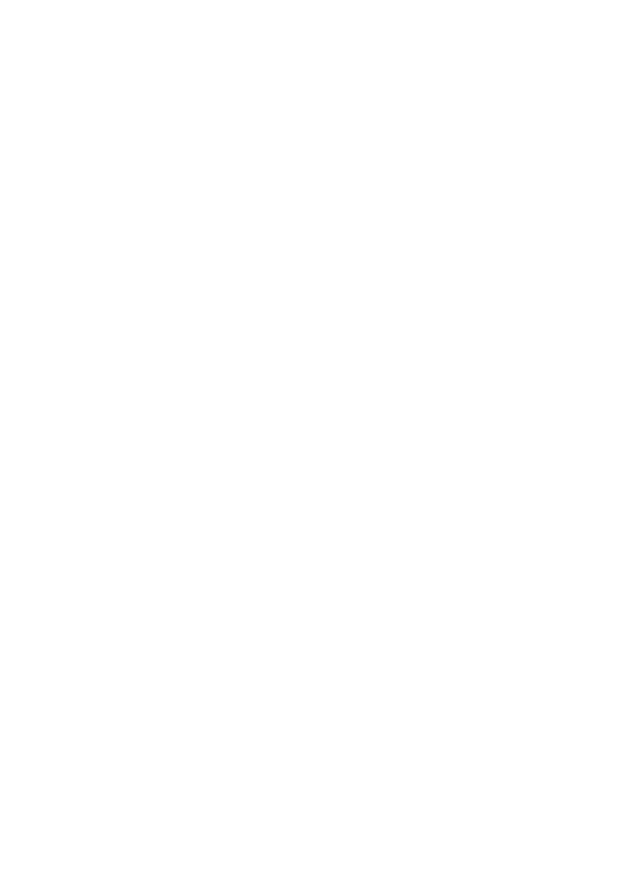
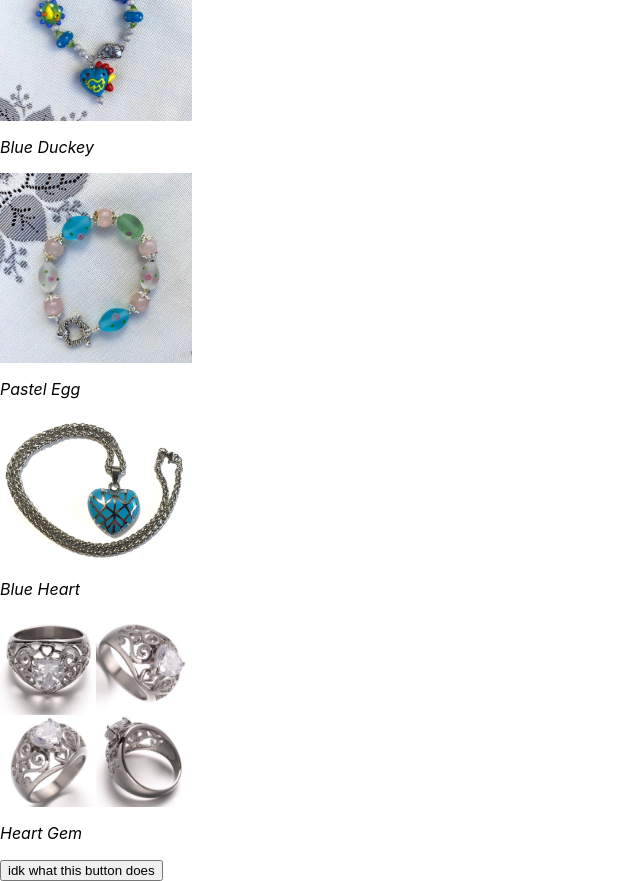
Before and after one commit to maurorosalesjr/Jewelry, a React (Create React App) app: page / in a window 1280 px wide. Shown: the part 140-1021 px from the top of the page, without its empty margins (0-640 px from the left). Before the commit the page ends 800 px from the top, so only its background shows below. Built offline with nearby package versions, Linux system fonts and the light colour scheme.

Commit message:
finished rough draft, and bug fixes, EOD

```diff
--- a/src/components/App.js
+++ b/src/components/App.js
@@ -1,11 +1,13 @@
 import React from "react";
 import Header from "./Header";
+import JewelryControl from "./JewelryControl";
 
 
 function App() {
   return (
     <React.Fragment>
       <Header />
+      <JewelryControl />
     </React.Fragment>
   );
 }
--- a/src/components/Jewelry.js
+++ b/src/components/Jewelry.js
@@ -20,12 +20,12 @@
 }
 
 
-Jewelry.PropTypes = {
+Jewelry.propTypes = {
     category: PropTypes.string.isRequired,
     name: PropTypes.string.isRequired,
     desc: PropTypes.string.isRequired,
     price: PropTypes.number.isRequired,
-    img: PropTypes.string.isRequired,
+    photo: PropTypes.string.isRequired,
     altTag: PropTypes.string.isRequired,
     quantity: PropTypes.number.isRequired,
     id: PropTypes.string,
--- a/src/components/JewelryControl.js
+++ b/src/components/JewelryControl.js
@@ -1,8 +1,7 @@
 import React from "react";
-import Jewelry from "./Jewelry";
-import JewelryCategory from "./JewelryCategory";
+// import JewelryCategory from "./JewelryCategory";
 import JewelryDetail from "./JewelryDetail";
-import JewelryList from "./JewelryList;";
+import JewelryList from "./JewelryList";
 import mainJewelryList from "./MainJewelryList";
 
 class JewelryControl extends React.Component {
@@ -34,18 +33,23 @@
     if (this.state.selectedJewelry != null) {
       currentlyVisibleState = <JewelryDetail jewerly={this.state.selectedJewelry}
                               />
+      buttonText = "Back"
     } else {
       currentlyVisibleState = <JewelryList jewelryList={this.state.mainJewelryList}
                                             onJewelrySelection={this.handleChangingSelectedJewelry} />;
+      buttonText = "idk what this button does"
     }
 
 
     return (
       <React.Fragment>
-
+        {currentlyVisibleState}
+        <button onClick={this.handleClick}>{buttonText}</button>
       </React.Fragment>
     );
   }
 
 
 }
+
+export default JewelryControl;
--- a/src/components/JewelryList.js
+++ b/src/components/JewelryList.js
@@ -13,7 +13,7 @@
                     name={jewelry.name}
                     desc={jewelry.desc}
                     price={jewelry.price}
-                    img={jewelry.img}
+                    photo={jewelry.photo}
                     altTag={jewelry.altTag}
                     quantity={jewelry.quantity}
                     id={jewelry.id}
--- a/src/components/MainJewelryList.js
+++ b/src/components/MainJewelryList.js
@@ -1,8 +1,8 @@
 import { v4 } from "uuid";
-import bracelet1 from "../img/bracelet1.JPEG";
-import bracelet2 from "../img/bracelet2.JPEG";
-import necklace1 from "../img/necklace1.JPEG";
-import ring1 from "../img/ring1.JPEG";
+import bracelet1 from "./../img/bracelet1.JPEG";
+import bracelet2 from "./../img/bracelet2.JPEG";
+import necklace1 from "./../img/necklace1.JPEG";
+import ring1 from "./../img/ring1.JPEG";
 
 
 let mainJewelryList = [
@@ -11,9 +11,9 @@
         name: "Blue Duckey",
         desc: "Blue and green glass beads with decorative ducks",
         price: 12,
-        img: bracelet1,
+        photo: bracelet1,
         altTag: "cute bracelet blue and green bracelet with cute ducks",
-        quantity: 12,
+        quantity: 11,
         id: v4()
     },
     {
@@ -21,7 +21,7 @@
         name: "Pastel Egg",
         desc: "Frosted pastel colored gladd",
         price: 10,
-        img: bracelet2,
+        photo: bracelet2,
         altTag: "bracelet with frosted oblong beads",
         quantity: 5,
         id: v4()
@@ -31,7 +31,7 @@
         name: "Blue Heart",
         desc: "Blue heart shaped pendant on silver chain",
         price: 10,
-        img: necklace1,
+        photo: necklace1,
         altTag: "silver chain with blue heart pendant",
         quantity: 5,
         id: v4()
@@ -41,7 +41,7 @@
         name: "Heart Gem",
         desc: "Silver ring with heart shaped gem",
         price: 20,
-        img: ring1,
+        photo: ring1,
         altTag: "pretty ring",
         quantity: 5,
         id: v4()
```
